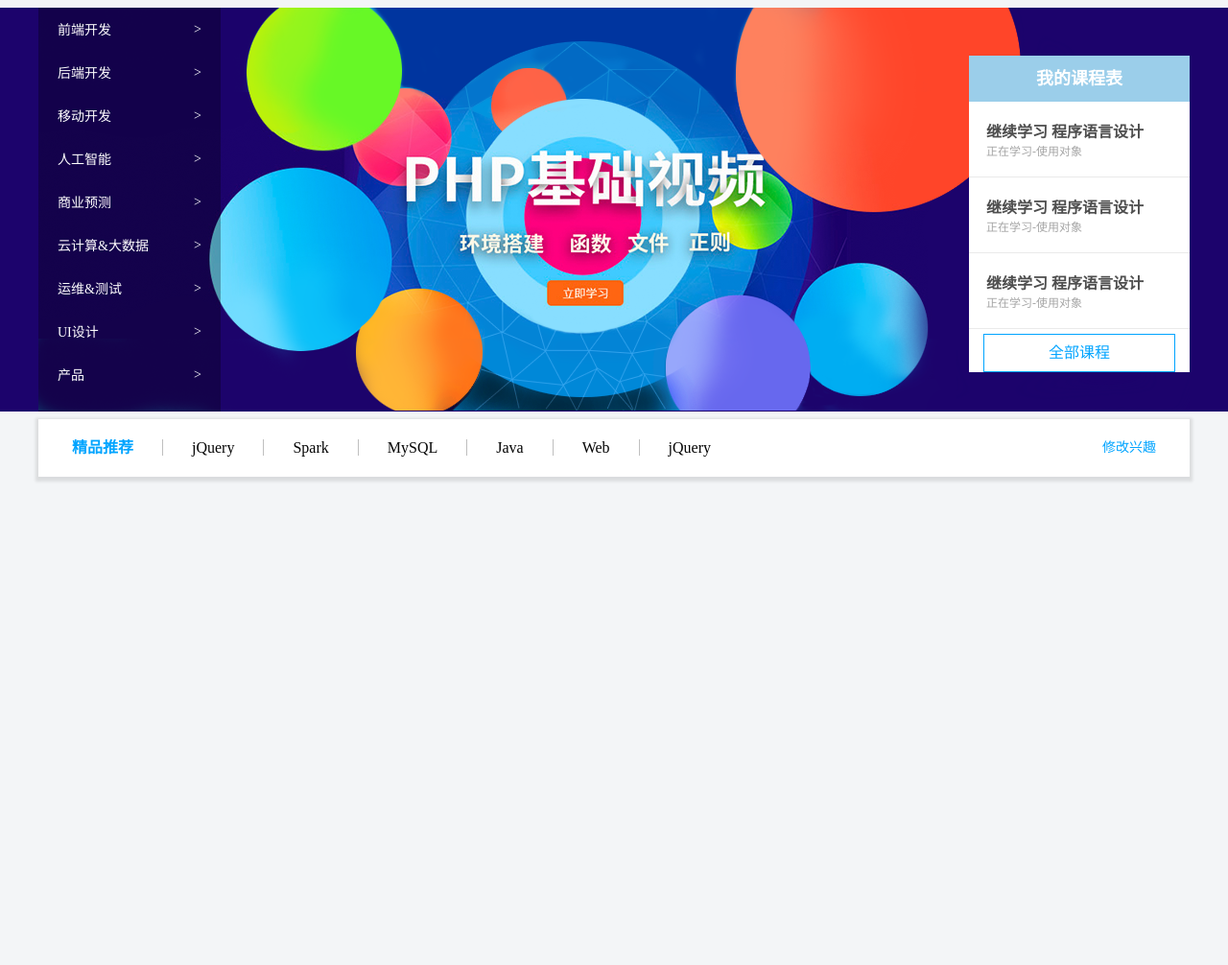
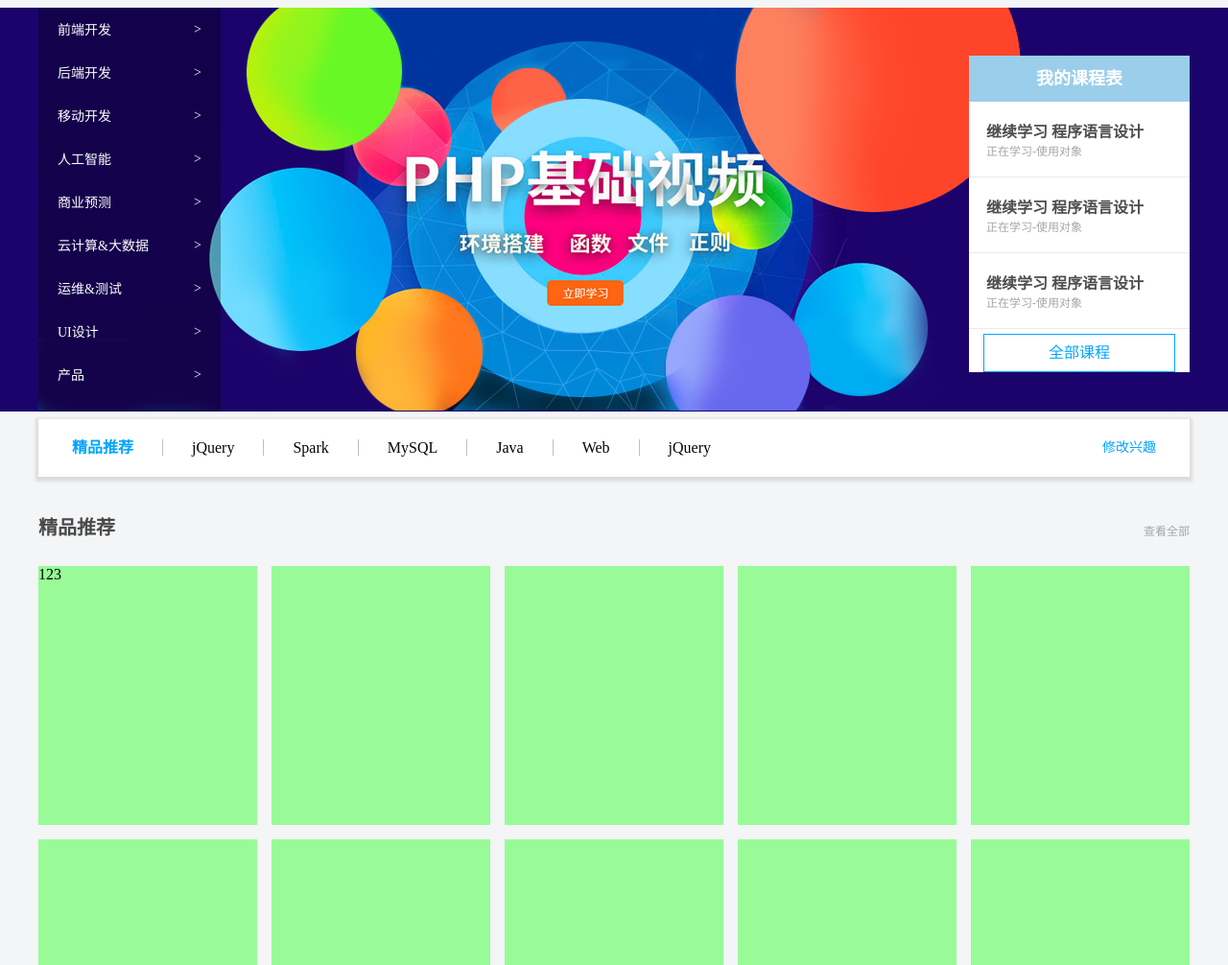
Before and after one commit to jingzhao-git/xczx_study, a plain HTML site: page index.html in a window 1280 px wide. Shown: the part 94-1100 px from the top of the page at 96% size. Before the commit the page ends 800 px from the top, so only its background shows below. Drawn offline with Linux system fonts and the light colour scheme.

Commit message:
biuld boxes strucrure

```diff
--- a/index.html
+++ b/index.html
@@ -92,13 +92,33 @@
             <li><a href="#">jQuery</a></li>
         </ul>
         <a href="#" class="modify">修改兴趣</a>
+    </div>
+
+    <!-- goods recomendation navigation end -->
+    <!-- boxes start - -->
+    <div class="boxes w">
+        <div class="boxes_head">
+            <h3>精品推荐</h3>
+            <a href="#">查看全部</a>
+        </div>
+        <div class="boxes_body">
+            <ul>
+                <li>123</li>
+                <li></li>
+                <li></li>
+                <li></li>
+                <li></li>
+                <li></li>
+                <li></li>
+                <li></li>
+                <li></li>
+                <li></li>
+            </ul>
+        </div>
 
     </div>
-    <!-- goods recomendation navigation end -->
+    <!-- boxes end -->
 
-    </div>
-
-    <!-- banner end -->
 </body>
 
 </html>
--- a/style.css
+++ b/style.css
@@ -206,5 +206,36 @@ a {
     margin-right: 35px;
 }
 
+.boxes {
+    margin-top: 37px;
+}
 
+.boxes_head {
+    height: 56px;
 }
+
+.boxes_head h3 {
+    float: left;
+    font-size: 20px;
+    color: #494949;
+}
+
+.boxes_head a {
+    float: right;
+    font-size: 12px;
+    color: #a5a5a5;
+    margin-top: 10px;
+}
+
+.boxes_body ul {
+    width: 1225px;
+}
+
+.boxes_body ul li {
+    float: left;
+    width: 228px;
+    height: 270px;
+    background-color: palegreen;
+    margin-right: 15px;
+    margin-bottom: 15px;
+}
```
